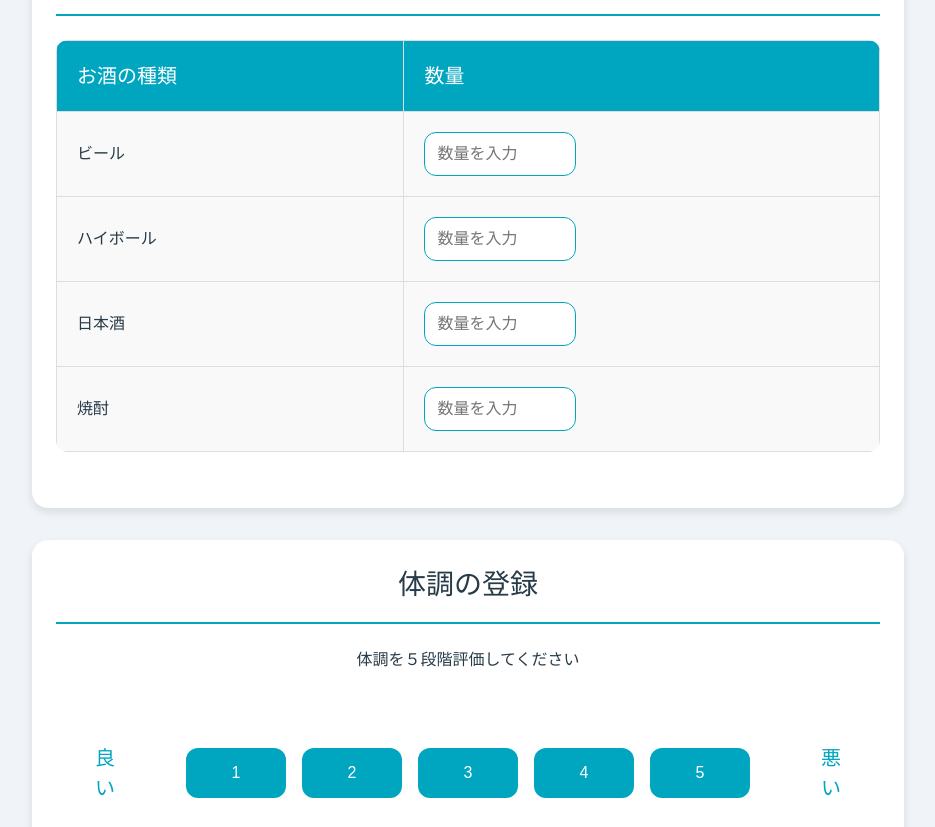
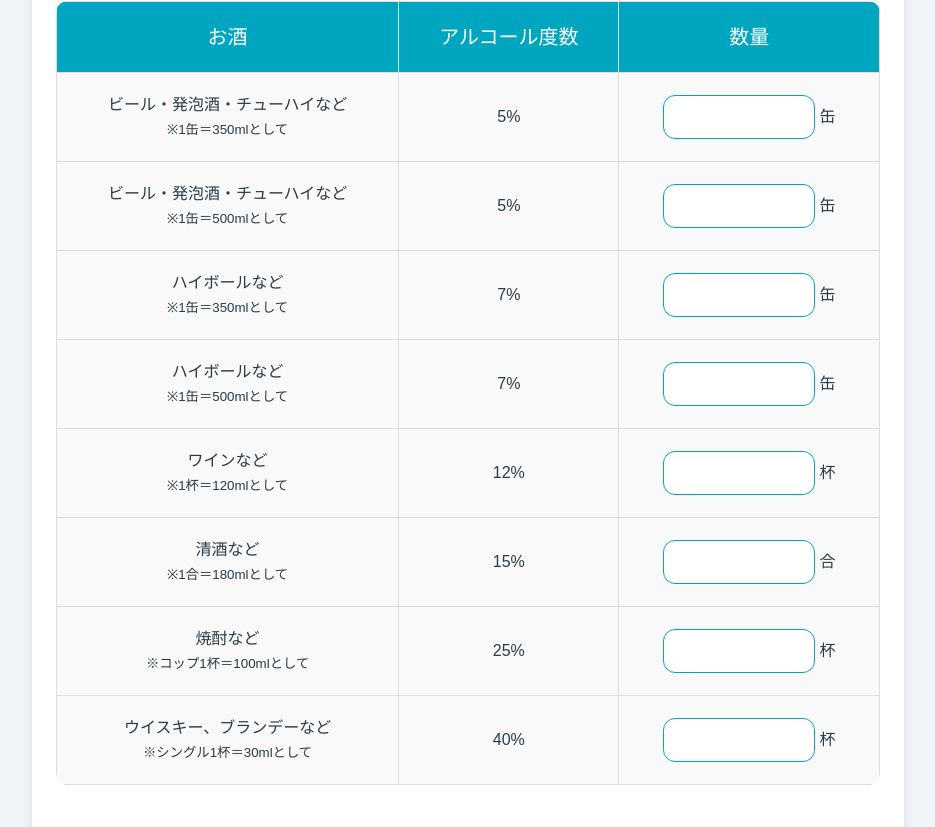
Before and after one commit to saitamau-maximum/alcoho-rhythm, a React (Vite) app in the folder client/: page /register in a window 1280 px wide. Shown: the part 506-1333 px from the top of the page, without its empty margins (172-1107 px from the left). Built offline with nearby package versions, Linux system fonts and the light colour scheme.

Commit message:
fix:cssを整理

```diff
--- a/client/src/register/Register.jsx
+++ b/client/src/register/Register.jsx
@@ -13,29 +13,86 @@ function Register() {
       {/* 酒の数量登録 */}
       <div className="alcohol-register">
       <h2>アルコール数量登録</h2>
-        <table>
+      <table className="alcohol-table">
         <thead>
           <tr>
-              <th>お酒の種類</th>
+            <th>お酒</th>
+            <th>アルコール度数</th>
             <th>数量</th>
           </tr>
         </thead>
         <tbody>
           <tr>
-              <td>ビール</td>
-              <td><input type="number" placeholder="数量を入力" name="beer" /></td>
+            <td>
+              ビール・発泡酒・チューハイなど
+              <br />
+              <small>※1缶＝350mlとして</small>
+            </td>
+            <td>5%</td>
+            <td><input type="number" min="0" /> 缶</td>
           </tr>
           <tr>
-              <td>ハイボール</td>
-              <td><input type="number" placeholder="数量を入力" name="highball" /></td>
+            <td>
+              ビール・発泡酒・チューハイなど
+              <br />
+              <small>※1缶＝500mlとして</small>
+            </td>
+            <td>5%</td>
+            <td><input type="number" min="0" /> 缶</td>
           </tr>
           <tr>
-              <td>日本酒</td>
-              <td><input type="number" placeholder="数量を入力" name="sake" /></td>
+            <td>
+              ハイボールなど
+              <br />
+              <small>※1缶＝350mlとして</small>
+            </td>
+            <td>7%</td>
+            <td><input type="number" min="0" /> 缶</td>
           </tr>
           <tr>
-              <td>焼酎</td>
-              <td><input type="number" placeholder="数量を入力" name="shochu" /></td>
+            <td>
+              ハイボールなど
+              <br />
+              <small>※1缶＝500mlとして</small>
+            </td>
+            <td>7%</td>
+            <td><input type="number" min="0" /> 缶</td>
+          </tr>
+          <tr>
+            <td>
+              ワインなど
+              <br />
+              <small>※1杯＝120mlとして</small>
+            </td>
+            <td>12%</td>
+            <td><input type="number" min="0" /> 杯</td>
+          </tr>
+          <tr>
+            <td>
+              清酒など
+              <br />
+              <small>※1合＝180mlとして</small>
+            </td>
+            <td>15%</td>
+            <td><input type="number" min="0" /> 合</td>
+          </tr>
+          <tr>
+            <td>
+              焼酎など
+              <br />
+              <small>※コップ1杯＝100mlとして</small>
+            </td>
+            <td>25%</td>
+            <td><input type="number" min="0" /> 杯</td>
+          </tr>
+          <tr>
+            <td>
+              ウイスキー、ブランデーなど
+              <br />
+              <small>※シングル1杯＝30mlとして</small>
+            </td>
+            <td>40%</td>
+            <td><input type="number" min="0" /> 杯</td>
           </tr>
         </tbody>
       </table>
--- a/client/src/register/register.css
+++ b/client/src/register/register.css
@@ -7,12 +7,10 @@
 
 body {
     font-family: Arial, sans-serif;
-    margin: 0;
-    padding: 0;
     background-color: #f0f4f8;
     color: #283b48;
     font-size: 16px;
-    overflow-x: hidden; /* 横スクロールを防ぐ */
+    overflow-x: hidden;
 }
 
 /* コンテナ全体のデザイン */
@@ -20,7 +18,6 @@ div {
     max-width: 1000px;
     margin: 0 auto;
     padding: 32px;
-    width: 100%;
 }
 
 /* 各セクションのスタイル */
@@ -47,7 +44,6 @@ h2 {
 label {
     font-size: 16px;
     color: #283b48;
-    display: block;
     margin-bottom: 12px;
 }
 
@@ -55,12 +51,11 @@ label {
 input[type="date"] {
     background-color: #f9f9f9;
     color: #283b48;
+    border: 1px solid #00a6c0;
     padding: 16px;
-    border: 1px solid #00a6c0;
     border-radius: 12px;
     width: 100%;
     max-width: 400px;
-    font-size: 16px;
     margin-bottom: 32px;
 }
 
@@ -76,7 +71,7 @@ table {
 th, td {
     padding: 20px;
     border: 1px solid #ddd;
-    text-align: left;
+    text-align: center;
 }
 
 th {
@@ -92,7 +87,6 @@ td {
     font-size: 16px;
 }
 
-/* 入力フィールド */
 input[type="number"] {
     padding: 12px;
     width: 100%;
@@ -116,7 +110,7 @@ input[type="number"] {
 /* 体調評価用のテキスト */
 .condition-rating span {
     font-size: 20px;
-    color:#00a6c0;
+    color: #00a6c0;
     font-weight: bold;
 }
 
@@ -137,8 +131,7 @@ input[type="number"] {
     font-size: 16px;
     cursor: pointer;
     transition: background-color 0.3s ease;
-    flex: 1; /* 各ボタンが均等に幅を占める */
-    max-width: 100px; /* ボタンの最大幅を制限 */
+    max-width: 100px;
 }
 
 .condition-buttons button:hover {
```
Lines whose indentation alone changed are shown as unchanged.
